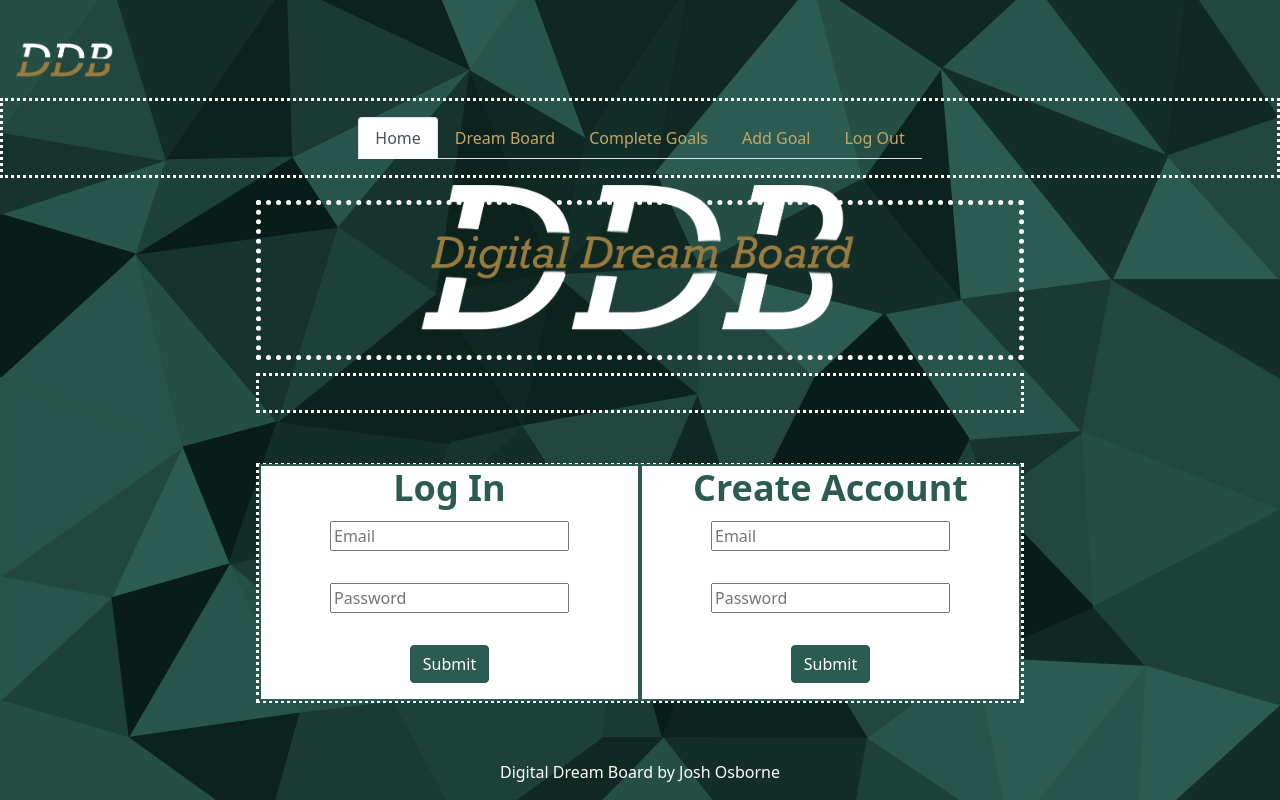
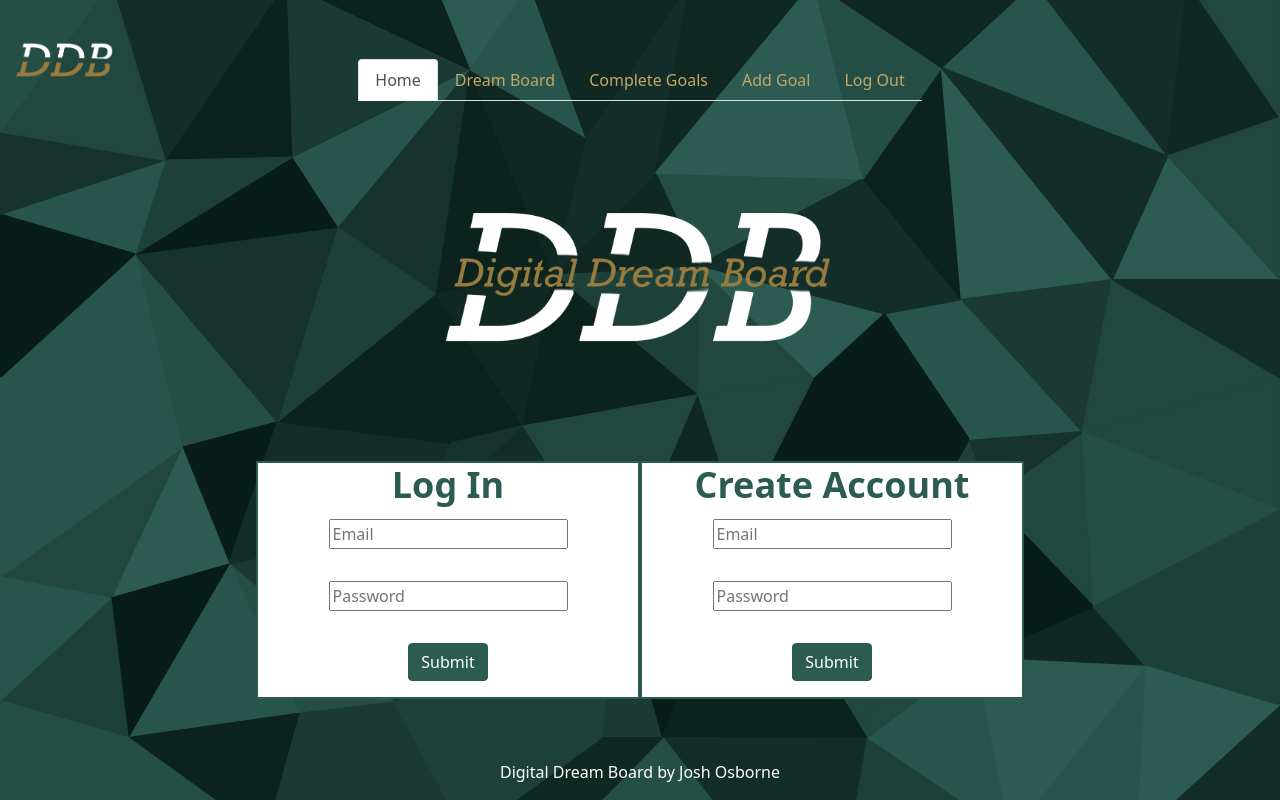
Before and after one commit to JoshOsborne96/Python-Capstone, a Flask app: page / in a window 1280 px wide. Run offline with Flask 2, Linux system fonts and the light colour scheme.

Commit message:
v.1 styling and added 404 page

```diff
--- a/server.py
+++ b/server.py
@@ -10,7 +10,11 @@ app = Flask(__name__)
 app.secret_key = "dev"
 app.jinja_env.undefined = StrictUndefined
 
-user_id = 2
+@app.errorhandler(404)
+def error_404(e):
+
+    return render_template("404.html", page ="404")
+
 
 @app.route("/")
 def home():
@@ -42,9 +46,15 @@ def login():
 def logout():
    """Log user out."""
 
-   del session["user_email"]
-   del session["user_id"]
-   flash("Logged out.")
+   if 'user_email' not in session:
+        flash("Please log in or create an account")
+        return redirect("/")
+
+   else:
+        del session["user_email"]
+        del session["user_id"]
+        flash("Logged out.")
+
    return redirect("/")
 
 @app.route("/create-user", methods=["GET", "POST"])
--- a/static/base.css
+++ b/static/base.css
@@ -4,6 +4,7 @@ h1{
     color: #ffffff;
     justify-content: center;
     text-align: center;
+    margin-bottom: 20px;
 }
 
 form {
@@ -32,6 +33,13 @@ h2 {
     background-color: rgb(49, 10, 10);
 }
 
+#center-submit {
+    text-align: center;
+    align-items: center;
+    justify-content: center;
+    padding: 10px;
+}
+
 html, body {
     height: 100%;
 }
@@ -46,9 +54,10 @@ a, button {
 
 .card.text-center{
     margin-right: 10px;
-    width: 200px;
+    width: 300px;
     height: 300px;
     justify-items: center;
+    align-items: center;
 }
 
 body {
@@ -69,29 +78,52 @@ body {
     }
 }
 
-.page-cont {
+@media (min-width: 576px) {
+    body {
+        padding: 0;
+    }
+}
+
+.homepage-cont {
     display: flex;
-    border: 3px solid #ffffff;
+    flex-direction: column;
+    /* border: 3px solid #ffffff; */
     height: 70vh;
     width: 100vw;
     justify-content: center;
     align-items: center;
 }
 
+.page-cont {
+    display: flex;
+    /* border: 3px solid #ffffff; */
+    height: 70vh;
+    width: 100vw;
+    justify-content: center;
+    align-items:baseline
+}
+
+.page-cont-2 {
+    height: 70vh;
+    width: 100vw;
+    justify-content: center;
+    align-items: center;
+    text-align: center;
+
+}
 .form-cont {
     text-align: left;
 }
 
 .form-cont-1 {
-    position: absolute;
-    top: 200px;
-    display: flex;
-    flex-direction: row-reverse;
+    position: relative;
+    display: -webkit-flex;
     justify-content:center;
     align-items:center;
     width: 60vw;
-    height: 20vh;
-    border: 5px dotted #ffffff;
+    height: 10vh;
+    /* border: 5px dotted #ffffff; */
+    margin-bottom: 30px;
 
 }
 
@@ -104,7 +136,7 @@ body {
     width: 60vw;
     height: 30vh;
     margin-top: 50px;
-    border: 3px dotted #ffffff;
+    /* border: 3px dotted #ffffff; */
 
 
 }
@@ -114,10 +146,9 @@ body {
     display: flex;
     align-items:center;
     justify-content: center;
-    /* margin-bottom: 100px; */
     width: 100vw;
     height: 10vh;
-    border: 3px dotted #ffffff;
+    /* border: 3px dotted #ffffff; */
 }
 
 .small-logo-cont {
@@ -135,13 +166,13 @@ body {
 
 .flash-cont {
     text-align: center;
-    border: 3px dotted #ffffff;
+    /* border: 3px dotted #ffffff; */
     width: 60vw;
     height: 5vh;
 }
 
 .login-card {
-    width: 20px;
+    width: 20vw;
     border: 2px solid rgb(44,92,81);
     padding: 10 10px;
     background: #ffffff;
@@ -161,6 +192,11 @@ body {
 
 @media (width >= 500px) {
     .login-card {
+        margin: 0;
+        width: 400px;
+    }
+
+    .create-account-card {
         margin: 0;
         width: 400px;
     }
@@ -215,12 +251,14 @@ body {
 }
 
 #goal-list {
-    display: flex;
-    flex-wrap: wrap;
-    flex-direction: row;
-    border: 3px solid #ffffff;
+    display: grid;
+    grid-template-rows: auto auto ;
+    grid-template-columns: auto auto auto;
+    /* border: 3px solid #ffffff; */
 
 }
+
+
 
 /* #logo-small {
    float: left;
@@ -230,7 +268,7 @@ body {
 } */
 
 #logo-large {
-    width: 450px;
+    width: 400px;
     height: 100%;
 }
 
--- a/templates/add_goal.html
+++ b/templates/add_goal.html
@@ -1,7 +1,7 @@
 {% extends "base.html" %}
 {% block main %}
 
-<h1>ADD GOAL</h1>
+<h1>Add Goal</h1>
 
 <div class="page-cont">
     <div class="form-cont">
@@ -20,7 +20,7 @@
                     {{ goal_form.deadline.label }}
                     {{ goal_form.deadline(class = "form-control") }}
                 </div>
-                <div class="form-group mt-2">
+                <div class="form-group mt-2" id="center-submit">
                     {{ goal_form.submit(type="submit", class="btn btn-primary") }}
                 </div>
             </div>
--- a/templates/complete_goals.html
+++ b/templates/complete_goals.html
@@ -1,14 +1,14 @@
 {% extends "base.html" %}
 {% block main %}
 
-<h1>COMPLETED GOALS</h1>
+<h1>Completed Goals</h1>
 
 <div class="page-cont">
   <div id="goal-list">
         {% for goal in goals %}
           <div class="card text-center">
 
-            <img src ="{{ goal.picture_path }}" width="200" height="200">
+            <img src ="{{ goal.picture_path }}" width="275" height="200">
             <p>Description: {{ goal.description }} <p>
             <p>Deadline: {{ goal.deadline }}<p>
 
--- a/templates/home.html
+++ b/templates/home.html
@@ -1,7 +1,7 @@
 {% extends "base.html" %}
 {% block main %}
 
-
+<div class="homepage-cont">
   <div class="form-cont-1">
     <div class="logo-large-container">
 
--- a/templates/pending_goals.html
+++ b/templates/pending_goals.html
@@ -1,15 +1,15 @@
 {% extends "base.html" %}
 {% block main %}
 
-<h1>DREAM BOARD</h1>
+<h1>Dream Board</h1>
 
 <div class="page-cont">
   <div id="goal-list">
 
         {% for goal in goals %}
-          <div class="card text-center">
+          <div class="card text-center h-100">
 
-            <img src ="{{ goal.picture_path }}" width="200" height="200">
+            <img src ="{{ goal.picture_path }}" width="275" height="200">
             <p>Description: {{ goal.description }} <p>
             <p>Deadline: {{ goal.deadline }}<p>
 
--- a/templates/update_goal.html
+++ b/templates/update_goal.html
@@ -2,7 +2,7 @@
 {% block main %}
 
 
-<h3>UPDATE GOAL</h3>
+<h1>Update Goal</h1>
 
 <div class="page-cont">
     <div class="form-container">
@@ -24,7 +24,7 @@
                 {{ form.complete.label }}
                 {{ form.complete(checked = goal.complete) }}
             </div>
-            <div class="form-group mt-2">
+            <div class="form-group mt-2" id="center-submit">
                 {{ form.submit(type="submit", class="btn btn-primary") }}
             </div>
         </form>
```
Also changed, not shown: templates/404.html (added, +10 -0 lines).
